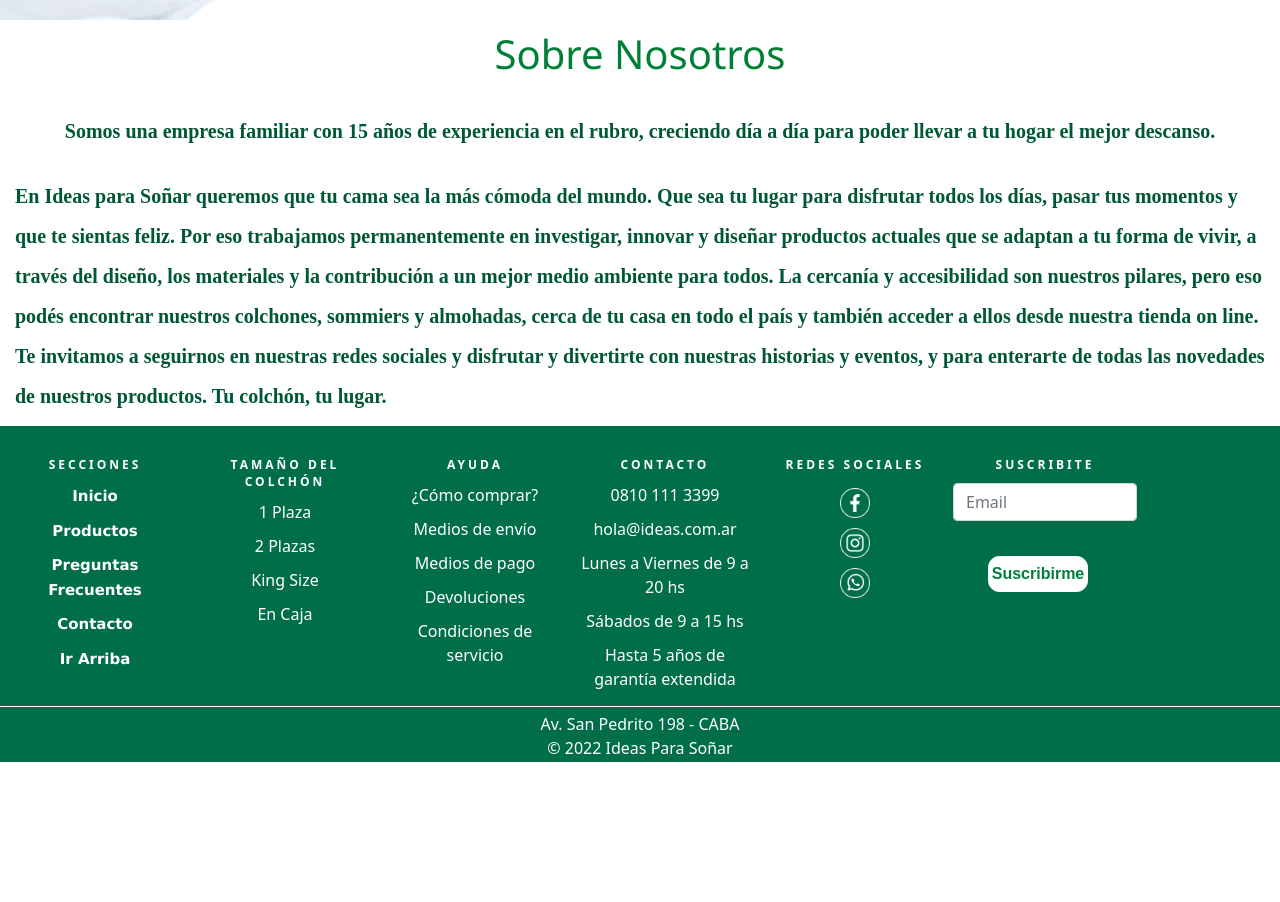
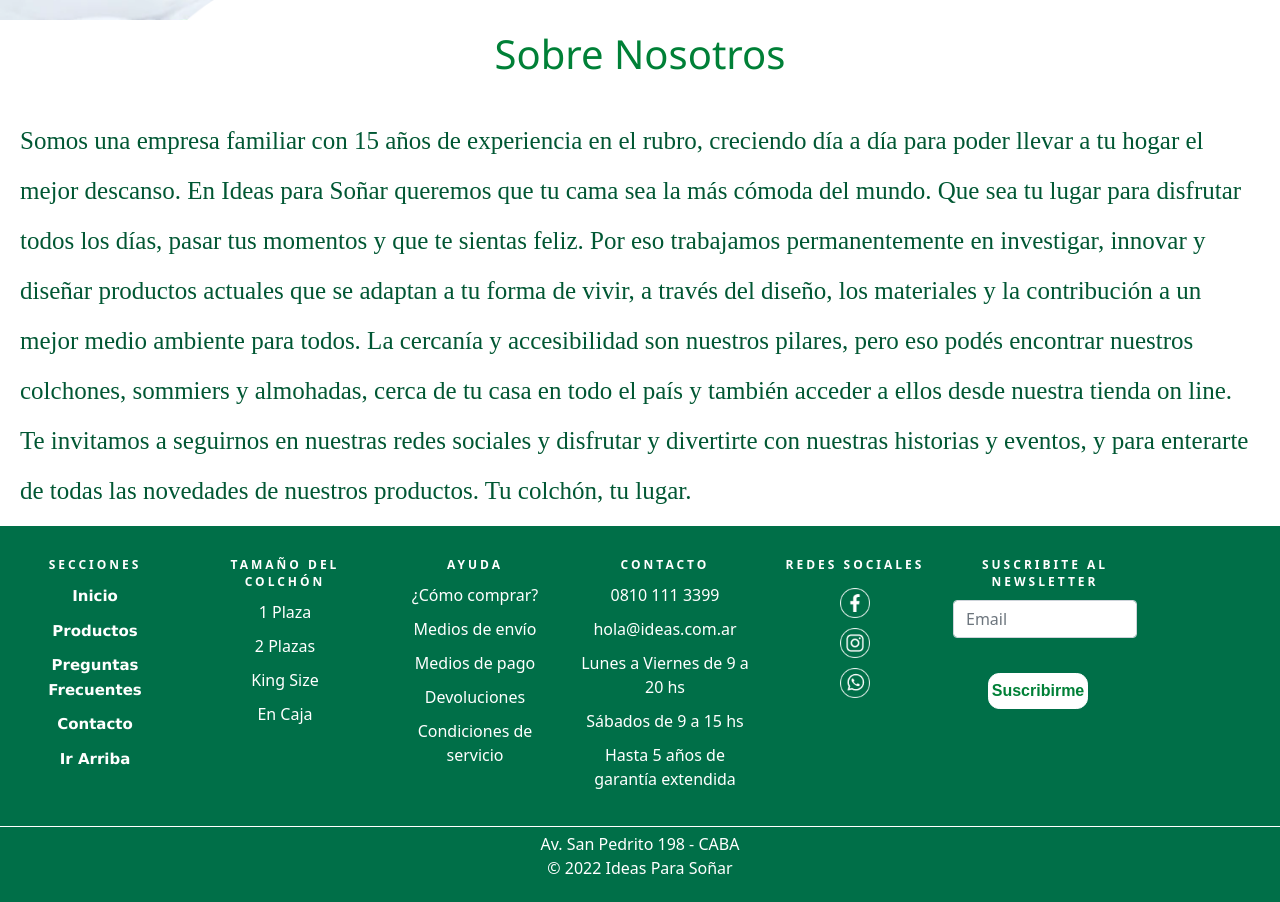
Before and after one commit to irandazzo/ProyectoCoderDW, a website: page paginas/nosotros.html in a window 1280 px wide. Shown: the part 423-1325 px from the top of the page. Before the commit the page ends 1185 px from the top, so only its background shows below. Drawn offline with nearby package versions, Linux system fonts and the light colour scheme; files whose address does not match are found by name.

Commit message:
Modificacion nosotros

```diff
--- a/paginas/nosotros.html
+++ b/paginas/nosotros.html
@@ -72,11 +72,10 @@
             <img src="../multimedia/nosotros.png" alt="nosotros" width="1000px">
 
             <h1 class="titulo">Sobre Nosotros</h1>
-            <article>Somos una empresa familiar con 15 años de experiencia en el rubro, creciendo día a día para poder
+              <article>
+                Somos una empresa familiar con 15 años de experiencia en el rubro, creciendo día a día para poder
                 llevar a tu hogar el mejor descanso.
-            </article>
-
-            <article>En Ideas para Soñar queremos que tu cama sea la más cómoda del mundo. Que sea tu lugar para
+                En Ideas para Soñar queremos que tu cama sea la más cómoda del mundo. Que sea tu lugar para
                 disfrutar todos los días, pasar tus momentos y que te sientas feliz. Por eso trabajamos permanentemente
                 en investigar, innovar y diseñar productos actuales que se adaptan a tu forma de vivir, a través del
                 diseño, los materiales y la contribución a un mejor medio ambiente para todos.
@@ -152,7 +151,7 @@
         </div>
 
         <div class="col formularioFooter">
-          <h3 class="titulosFooter">Suscribite</h3>
+          <h3 class="titulosFooter">Suscribite al Newsletter</h3>
           <div class="formFooter">
             <form class="row d-flex" role="search">
                 <input class="form-control me-2 " type="search" placeholder="Email" aria-label="Search">
--- a/scss/_contacto.scss
+++ b/scss/_contacto.scss
@@ -17,6 +17,10 @@
 	border-radius: 50px;
 	color: white;
 }
+.form-group {
+	padding: 5px;
+}
+
 .btn-contacto {
 	background-color: white;
 	border: none;
--- a/scss/_index.scss
+++ b/scss/_index.scss
@@ -107,7 +107,7 @@
 	display: grid;
 	grid-template-columns: repeat(1fr*6);
 	grid-template-rows: 0.4fr 0.2fr;
-	gap: 0px 0px;
+	grid-gap: 20px;
 	grid-auto-flow: row;
 	grid-template-areas: "footer footer footer footer footer footer" "copyright copyright copyright copyright copyright copyright";
 	grid-area: footer;
@@ -195,9 +195,6 @@
 		color: white;
 	}
 }
-
-.seccionesFooter{
-}
 .copyrightFooter {
 	grid-area: copyright;
 	display: flex;
--- a/scss/_nosotros.scss
+++ b/scss/_nosotros.scss
@@ -9,11 +9,10 @@
 		display: flex;
 		text-align: left;
 		color: #005733;
-		font-size: 20px;
-		font-weight: bold;
+		font-size: 25px;
 		font-family: 'Times New Roman', Times, serif;
-		line-height: 40px;
-		padding: 15px;
+		line-height: 50px;
+		padding: 20px;
 		padding-bottom: 10px;
 	}
 	img {
```
Also changed, not shown: index.html (+1 -1 lines), paginas/contacto.html (+1 -1 lines), paginas/faqs.html (+1 -1 lines), paginas/productos.html (+1 -1 lines), estilos/main.css.
